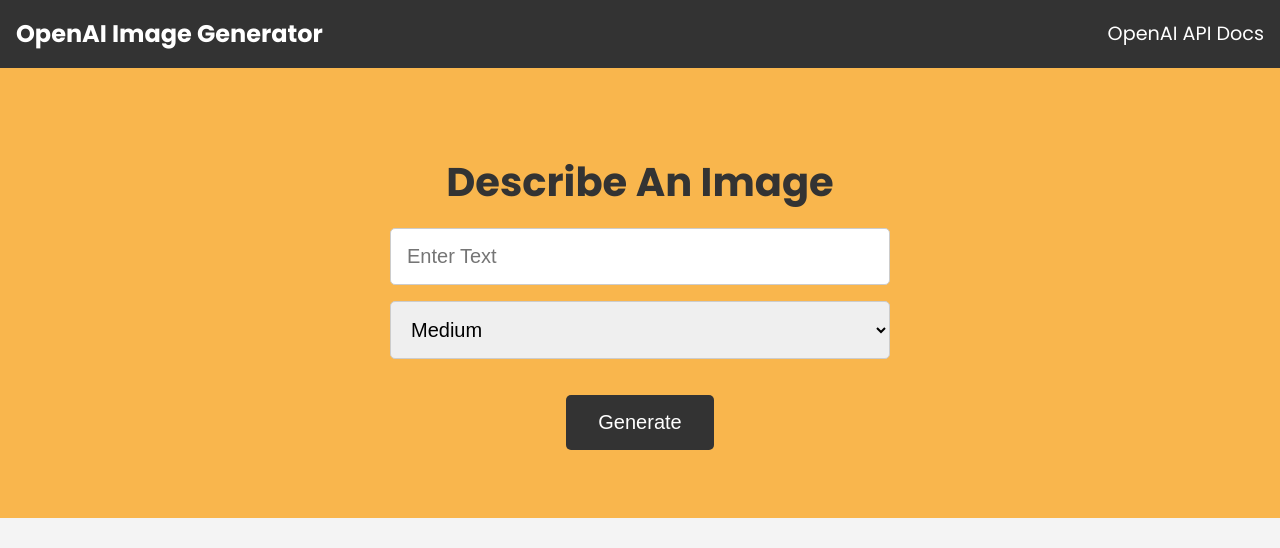
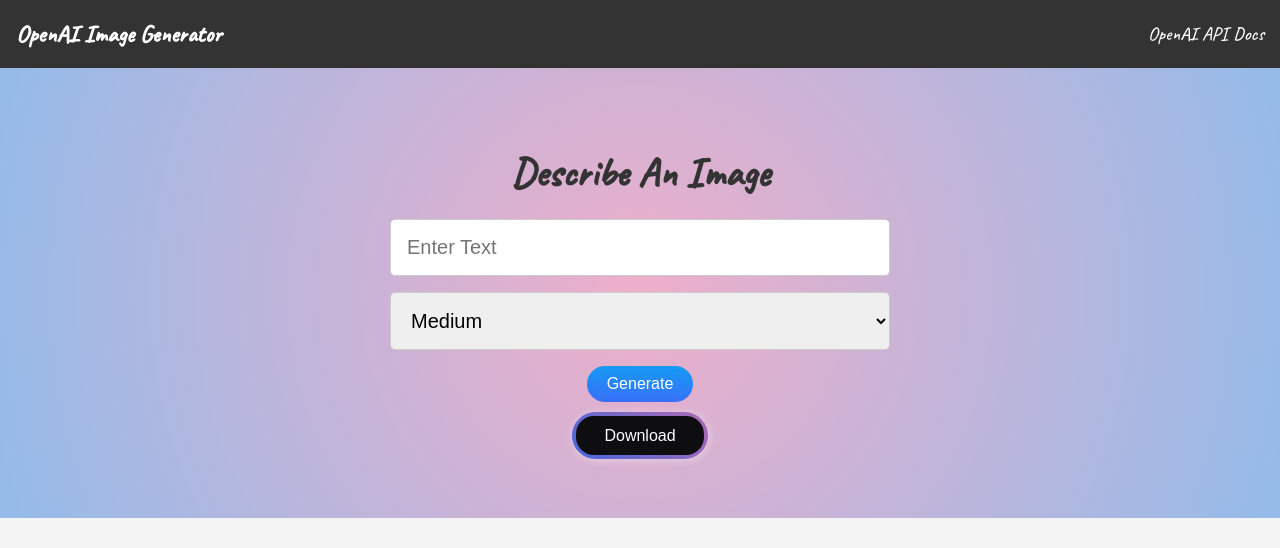
Before and after one commit to enigmacoder-bot/openai-generator, a website: page public/index.html in a window 1280 px wide. Drawn offline with Linux system fonts and the light colour scheme.

Commit message:
Added Changes

```diff
--- a/public/css/style.css
+++ b/public/css/style.css
@@ -1,4 +1,4 @@
-@import url('https://fonts.googleapis.com/css2?family=Poppins:wght@300;400;700&display=swap');
+@import url('https://fonts.googleapis.com/css2?family=Caveat:wght@500&display=swap');
 
 *,
 *:before,
@@ -13,7 +13,7 @@
 }
 
 body {
-  font-family: 'Poppins', sans-serif;
+  font-family: 'Caveat', cursive;
   font-size: 16px;
   line-height: 1.5;
   color: #333;
@@ -53,7 +53,8 @@
 .showcase {
   height: 450px;
   width: 100%;
-  background: var(--primary-color);
+  background: rgb(238,174,202);
+background: radial-gradient(circle, rgba(238,174,202,1) 0%, rgba(148,187,233,1) 100%);
 }
 
 .showcase h1 {
@@ -83,20 +84,101 @@
   margin-bottom: 1rem;
 }
 
-form button {
-  font-size: 20px;
-  padding: 1rem 2rem;
-  border: none;
-  border-radius: 5px;
-  background: #333;
-  color: #fff;
+
+
+
+/* CSS */
+.btn {
+  align-items: center;
+  appearance: none;
+  background-color: #3EB2FD;
+  background-image: linear-gradient(1deg, #4F58FD, #149BF3 99%);
+  background-size: calc(100% + 20px) calc(100% + 20px);
+  border-radius: 100px;
+  border-width: 0;
+  box-shadow: none;
+  box-sizing: border-box;
+  color: #FFFFFF;
   cursor: pointer;
-  margin-top: 20px;
+  display: inline-flex;
+  font-family: CircularStd,sans-serif;
+  font-size: 1rem;
+  height: auto;
+  justify-content: center;
+  line-height: 1.5;
+  padding: 6px 20px;
+  position: relative;
+  text-align: center;
+  text-decoration: none;
+  transition: background-color .2s,background-position .2s;
+  user-select: none;
+  -webkit-user-select: none;
+  touch-action: manipulation;
+  vertical-align: top;
+  white-space: nowrap;
 }
 
-form button:hover {
-  transform: scale(1.1);
+.btn:active,
+.btn:focus {
+  outline: none;
 }
+
+.btn:hover {
+  background-position: -20px -20px;
+}
+
+.btn:focus:not(:active) {
+  box-shadow: rgba(40, 170, 255, 0.25) 0 0 0 .125em;
+}
+
+/* Full Screen */
+.bn30 {
+  border: 5em;
+  cursor: pointer;
+  outline: none;
+  font-size: 16px;
+  margin-top:10px;
+  -webkit-transform: translate(0);
+  transform: translate(0);
+  background-image: linear-gradient(45deg, #4568dc, #b06ab3);
+  padding: 0.9em 2em;
+  border-radius: 65px;
+  box-shadow: 1px 1px 10px rgba(255, 255, 255, 0.438);
+  -webkit-transition: box-shadow 0.25s;
+  transition: box-shadow 0.25s;
+  color: white;
+}
+
+.bn30 .text {
+  background-clip: text;
+  -webkit-background-clip: text;
+  -webkit-text-fill-color: transparent;
+  background-image: linear-gradient(45deg, #4568dc, #b06ab3);
+}
+
+.bn30:after {
+  content: "";
+  border-radius: 18px;
+  position: absolute;
+  margin: 4px;
+  top: 0;
+  left: 0;
+  bottom: 0;
+  right: 0;
+  z-index: -1;
+  background: #0e0e10;
+}
+
+.bn30:hover {
+  background-image: linear-gradient(-45deg, #4568dc, #b06ab3);
+  box-shadow: 0 12px 24px rgba(128, 128, 128, 0.1);
+}
+
+.bn30:hover .text {
+  background-image: linear-gradient(-45deg, #4568dc, #b06ab3);
+}
+
+
 
 /* Image */
 
@@ -115,3 +197,20 @@
   text-align: center;
   margin-top: 1rem;
 }
+
+/* Download Button */
+
+.download {
+  font-size: 20px;
+  padding: 1rem 2rem;
+  border: none;
+  border-radius: 5px;
+  background: #333;
+  color: #fff;
+  cursor: pointer;
+  margin-top: 20px;
+}
+
+.download:hover {
+  transform: scale(1.1);
+}
--- a/public/index.html
+++ b/public/index.html
@@ -44,6 +44,7 @@
             </select>
           </div>
           <button type="submit" class="btn">Generate</button>
+          <button class="bn30">Download</button>
         </form>
       </section>
 
--- a/public/js/main.js
+++ b/public/js/main.js
@@ -1,14 +1,15 @@
+let dataa;
 function onSubmit(e) {
   e.preventDefault();
 
-    document.querySelector('.msg').textContent = '';
-    document.querySelector('#image').src = '';
+  document.querySelector(".msg").textContent = "";
+  document.querySelector("#image").src = "";
 
-    const prompt = document.querySelector('#prompt').value;
-    const size = document.querySelector('#size').value;
+  const prompt = document.querySelector("#prompt").value;
+  const size = document.querySelector("#size").value;
 
-    if (prompt === '') {
-      alert('Please add some text');
+  if (prompt === "") {
+    alert("Please add some text");
     return;
   }
 
@@ -19,10 +20,10 @@
   try {
     showSpinner();
 
-      const response = await fetch('/openai/generateimage', {
-        method: 'POST',
+    const response = await fetch("/openai/generateimage", {
+      method: "POST",
       headers: {
-          'Content-Type': 'application/json',
+        "Content-Type": "application/json",
       },
       body: JSON.stringify({
         prompt,
@@ -32,28 +33,53 @@
 
     if (!response.ok) {
       removeSpinner();
-        throw new Error('That image could not be generated');
+      throw new Error("That image could not be generated");
     }
 
     const data = await response.json();
     // console.log(data);
 
     const imageUrl = data.data;
-
-      document.querySelector('#image').src = imageUrl;
+    dataa = imageUrl;
+    document.querySelector("#image").src = imageUrl;
 
     removeSpinner();
   } catch (error) {
-      document.querySelector('.msg').textContent = error;
+    document.querySelector(".msg").textContent = error;
   }
 }
 
 function showSpinner() {
-    document.querySelector('.spinner').classList.add('show');
+  document.querySelector(".spinner").classList.add("show");
 }
 
 function removeSpinner() {
-    document.querySelector('.spinner').classList.remove('show');
+  document.querySelector(".spinner").classList.remove("show");
 }
 
-  document.querySelector('#image-form').addEventListener('submit', onSubmit);
+const btn = document.querySelector(".bn30");
+const url = dataa;
+
+async function downloadImage(url) {
+  fetch(url, {
+    mode: "no-cors",
+  })
+    .then((response) => response.blob())
+    .then((blob) => {
+      let a = document.createElement("a");
+      // a.crossOrigin = "Anonymous";
+
+      a.download = url;
+      a.href = url;
+      document.body.appendChild(a);
+      a.click();
+      a.remove();
+    });
+}
+
+btn.addEventListener("click", (event) => {
+  event.preventDefault();
+  downloadImage(dataa);
+});
+
+document.querySelector("#image-form").addEventListener("submit", onSubmit);
```
Lines whose indentation alone changed are shown as unchanged.
